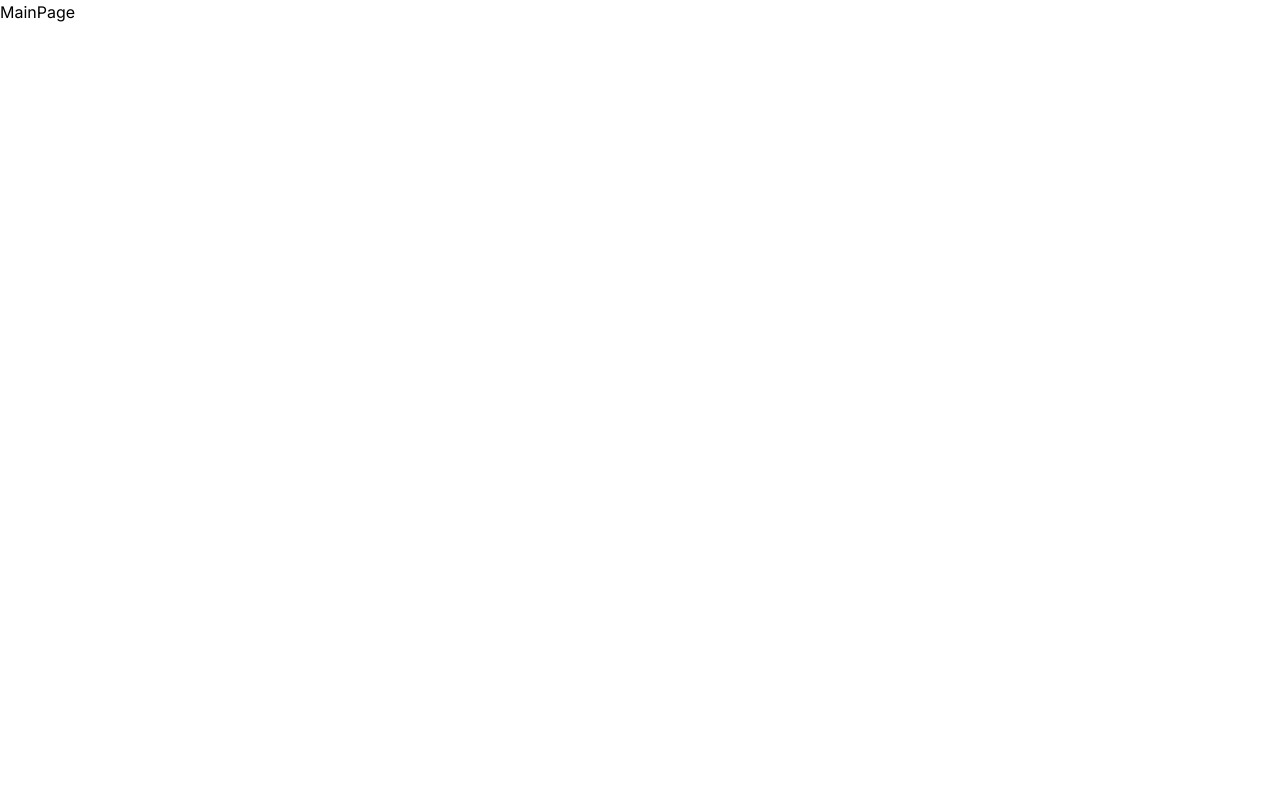
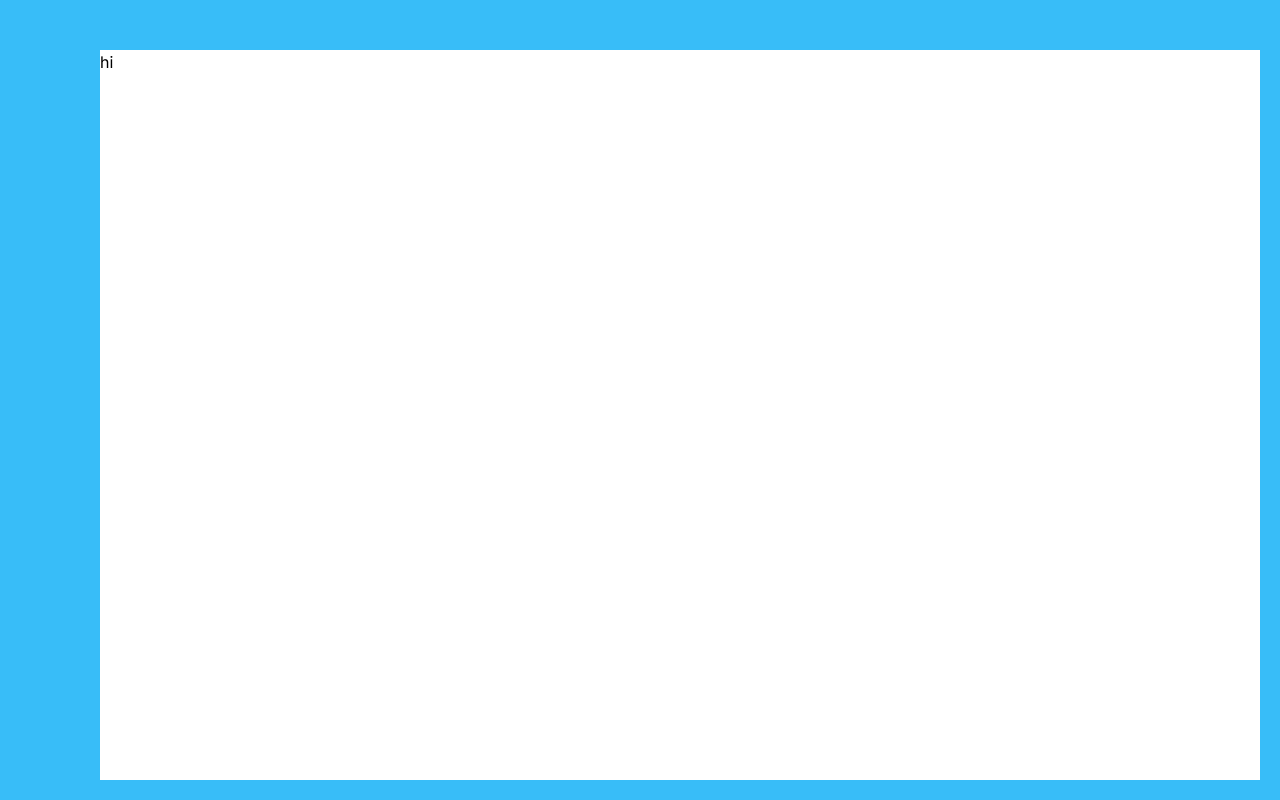
Before and after one commit to ClassRoom-Project/ClassRoom-Project, a Next.js app: page / in a window 1280 px wide. Built offline with nearby package versions, Linux system fonts and the light colour scheme.

Commit message:
feat:Layout 구조

```diff
--- a/src/app/layout.tsx
+++ b/src/app/layout.tsx
@@ -1,24 +1,27 @@
-import type { Metadata } from "next";
-import { Inter } from "next/font/google";
-import "./globals.css";
-import { QueryProvider } from "./provider";
+import type { Metadata } from 'next';
+import { Inter } from 'next/font/google';
+import './globals.css';
+import { QueryProvider } from './provider';
+import Layout from '@/components/common/Layout';
 
-const inter = Inter({ subsets: ["latin"] });
+const inter = Inter({ subsets: ['latin'] });
 
 export const metadata: Metadata = {
-  title: "Create Next App",
-  description: "Generated by create next app",
+  title: 'Create Next App',
+  description: 'Generated by create next app'
 };
 
 export default function RootLayout({
-  children,
+  children
 }: Readonly<{
   children: React.ReactNode;
 }>) {
   return (
     <html lang="ko">
       <body className={inter.className}>
-        <QueryProvider>{children}</QueryProvider>
+        <Layout>
+          <QueryProvider>{children}</QueryProvider>
+        </Layout>
       </body>
     </html>
   );
--- a/src/app/main/page.tsx
+++ b/src/app/main/page.tsx
@@ -1,3 +1,7 @@
-export default function MainPage() {
-  return <div>MainPage</div>;
-}
+import React from 'react';
+
+const page = () => {
+  return <div>hi</div>;
+};
+
+export default page;
--- a/src/app/page.tsx
+++ b/src/app/page.tsx
@@ -1,5 +1,4 @@
-import Image from "next/image";
-import MainPage from "./main/page";
+import MainPage from './main/page';
 
 export default function Home() {
   return <MainPage />;
--- a/src/component/commen/layout.tsx
+++ /dev/null
@@ -1,3 +0,0 @@
-export default function Layout() {
-  return <div>Layout</div>;
-}
--- /dev/null
+++ b/src/components/common/Layout.tsx
@@ -0,0 +1,19 @@
+import { PropsWithChildren } from 'react';
+
+const Layout = ({ children }: PropsWithChildren) => {
+  return (
+    <>
+      <header className="fixed top-0 left-0 right-0 h-[50px] bg-sky-400 z-50"></header>
+
+      <div className="fixed top-10 bottom-0 left-0 w-[100px] bg-sky-400 z-50"></div>
+
+      <div className="fixed top-10 bottom-0 right-0 w-[20px] bg-sky-400 z-50"></div>
+
+      <main className="pt-[50px] pl-[100px] pr-[20px]">{children}</main>
+
+      <footer className="fixed bottom-0 left-0 right-0 h-[20px] bg-sky-400 z-50"></footer>
+    </>
+  );
+};
+
+export default Layout;
```
Also changed, not shown: src/components/login/Login.tsx (renamed from src/component/login/Login.tsx).
